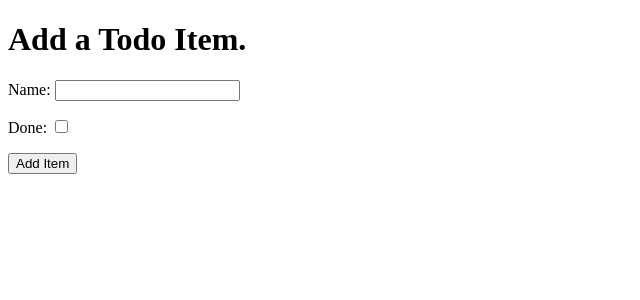
After one commit to VeronicaLourens/ci-fsf-hello-django, a Django app: page /add in a window 1280 px wide. The commit adds this page. Shown: the top 300 px of the page, without its empty margins (0-640 px from the left). Run offline with Django 3.2, Linux system fonts and the light colour scheme.

Commit message:
Create add_item.html file and update views and url.py file.

```diff
--- a/django_todo/urls.py
+++ b/django_todo/urls.py
@@ -15,10 +15,11 @@ Including another URLconf
 """
 from django.contrib import admin
 from django.urls import path
-from todo.views import get_todo_list
+from todo.views import get_todo_list, add_item
 
 urlpatterns = [
     path('admin/', admin.site.urls),
-    path('', get_todo_list, name='get_todo_list')
+    path('', get_todo_list, name='get_todo_list'),
+    path('add', add_item, name='add')
 
 ]
--- /dev/null
+++ b/todo/templates/todo/add_item.html
@@ -0,0 +1,34 @@
+<!DOCTYPE html>
+<html lang="en">
+<head>
+    <meta charset="UTF-8">
+    <meta http-equiv="X-UA-Compatible" content="IE=edge">
+    <meta name="viewport" content="width=device-width, initial-scale=1.0">
+    <title>Document</title>
+</head>
+<body>
+
+    <h1>Add a Todo Item.</h1>
+    <form action="add" method="POST">
+        <div>
+            <p>
+                <label for="id_name">Name: </label>
+                <input type="text" id="id_name" name="item_name">
+            </p>
+        </div>
+        <div>
+            <p>
+                <label for="id_done">Done: </label>
+                <input type="checkbox" id="id_done" name="done">
+            </p>
+        </div>
+        <div>
+            <p>
+                <button type="submit">Add Item</button>
+            </p>
+
+        </div>
+    </form>
+
+</body>
+</html>
--- a/todo/templates/todo/todo_list.html
+++ b/todo/templates/todo/todo_list.html
@@ -28,6 +28,7 @@
         {% endfor %}
 
     </table>
+    <a href="/add">Add an Item.</a>
 
 
 
--- a/todo/views.py
+++ b/todo/views.py
@@ -14,3 +14,8 @@ def get_todo_list(request):
     }
 
     return render(request, 'todo/todo_list.html', context)
+
+
+def add_item(request):
+
+    return render(request, 'todo/add_item.html')
```
